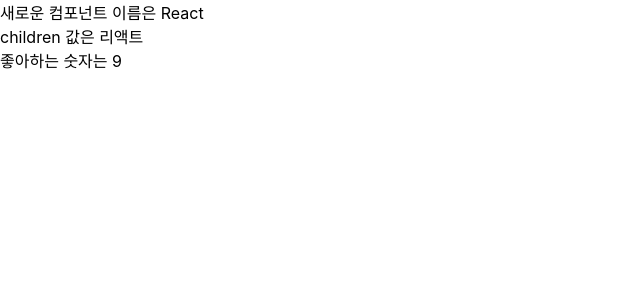
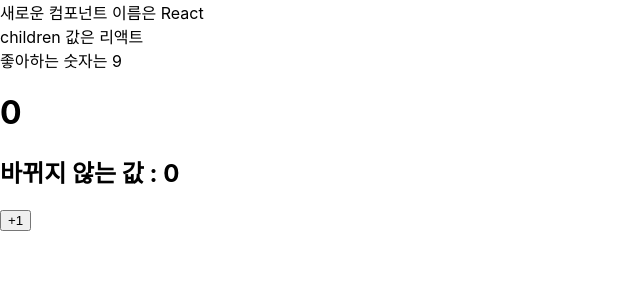
Before and after one commit to jjijju/react-study, a React (Create React App) app: page / in a window 1280 px wide. Shown: the top 300 px of the page, without its empty margins (0-640 px from the left). Built offline with nearby package versions, Linux system fonts and the light colour scheme.

Commit message:
클래스 컴포넌트의 state

```diff
--- a/src/App.js
+++ b/src/App.js
@@ -1,11 +1,15 @@
 import React from 'react';
 import MyComponent from './MyComponent';
+import Counter from './Counter';
 
 const App = () => {
 	return (
-		<MyComponent name="React" favoriteNumber={9}>
-			리액트
-		</MyComponent>
+		<div>
+			<MyComponent name="React" favoriteNumber={9}>
+				리액트
+			</MyComponent>
+			<Counter />
+		</div>
 	);
 };
 
--- /dev/null
+++ b/src/Counter.js
@@ -0,0 +1,30 @@
+import React, { Component } from 'react';
+
+class Counter extends Component {
+	constructor(props) {
+		super(props);
+		this.state = {
+			number: 0,
+			fixedNumber: 0,
+		};
+	}
+
+	render() {
+		const { number, fixedNumber } = this.state;
+		return (
+			<div>
+				<h1>{number}</h1>
+				<h2>바뀌지 않는 값 : {fixedNumber}</h2>
+				<button
+					onClick={() => {
+						this.setState({ number: number + 1 });
+					}}
+				>
+					+1
+				</button>
+			</div>
+		);
+	}
+}
+
+export default Counter;
```
